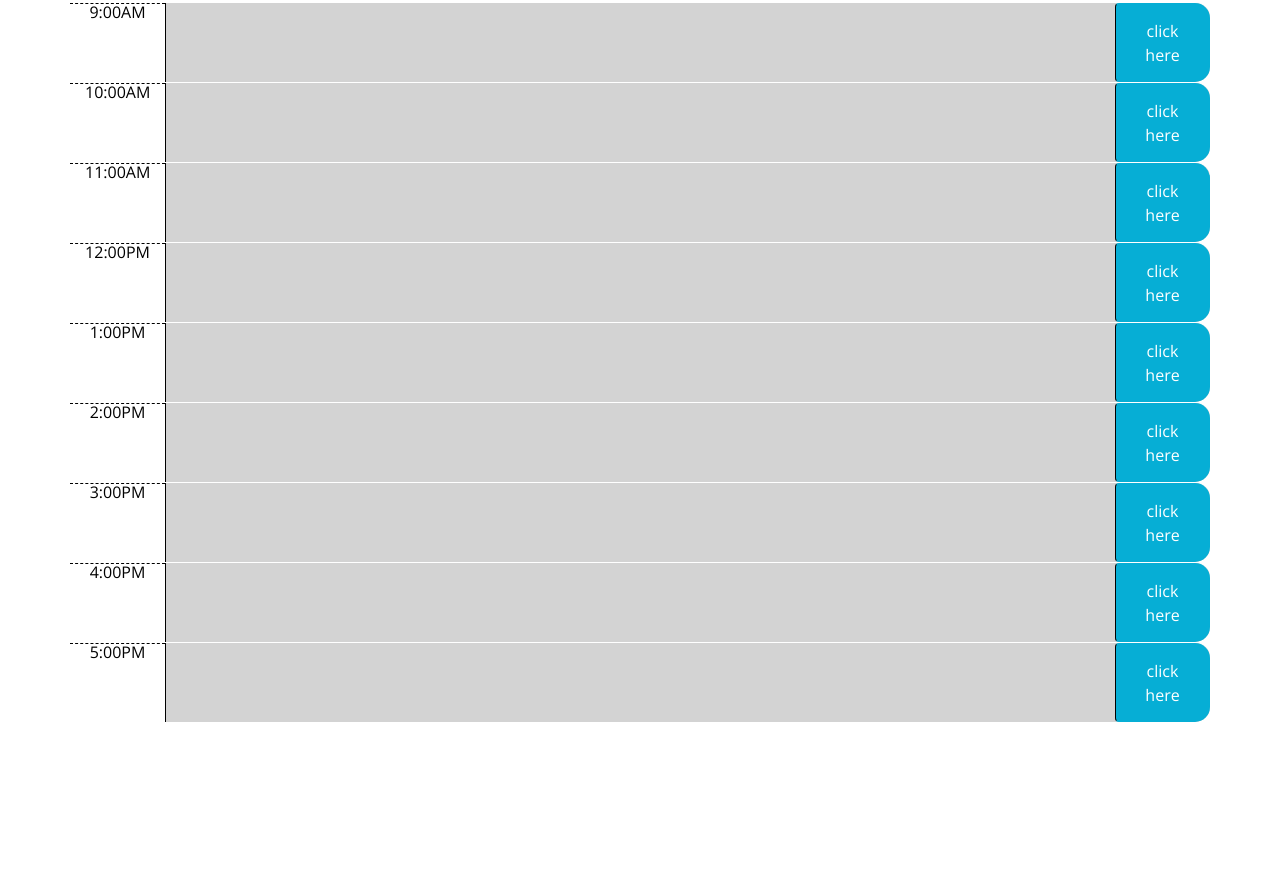
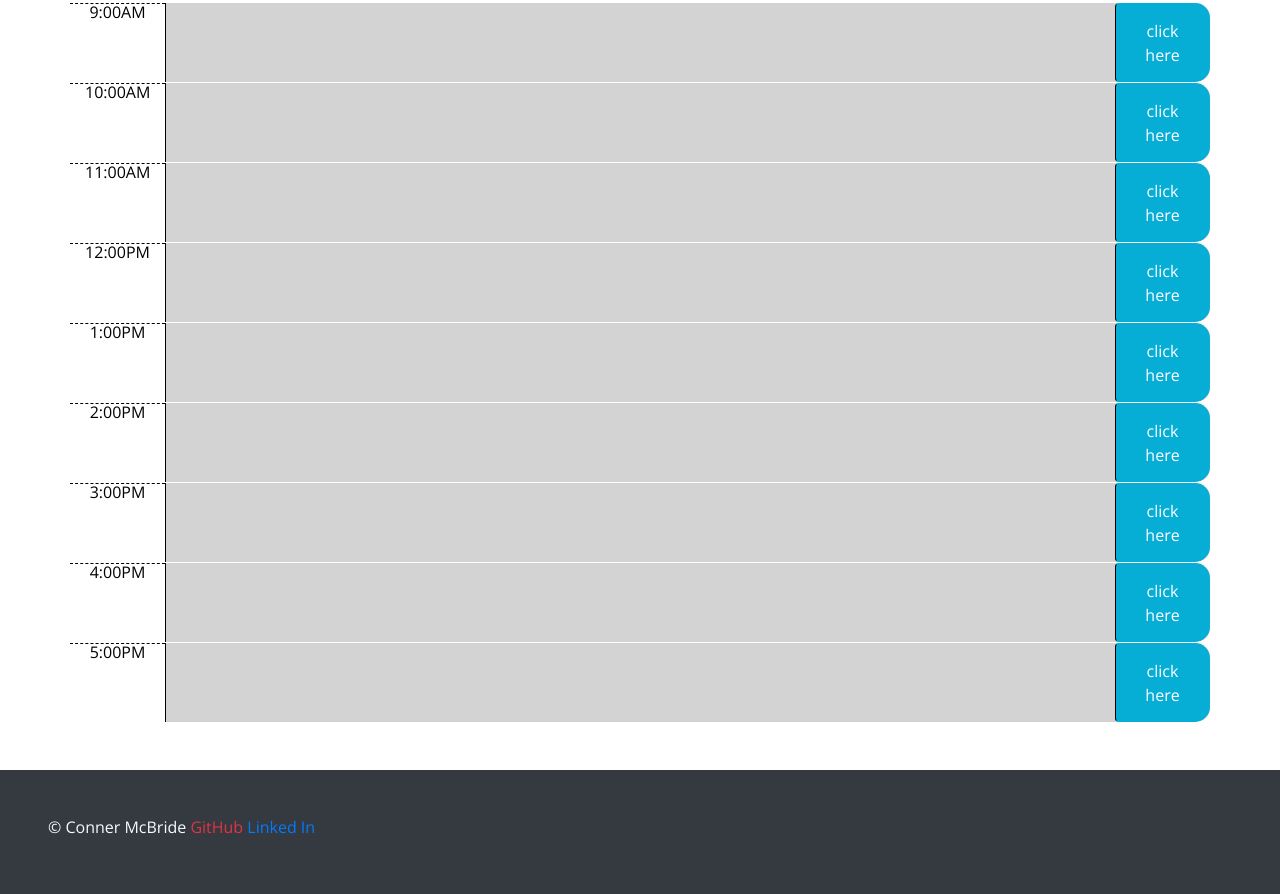
Before and after one commit to CGMcBride/Conner-s-Work-Day-Scheduler, a plain HTML site: page index.html in a window 1280 px wide. Shown: the part 334-1228 px from the top of the page. Before the commit the page ends 1056 px from the top, so only its background shows below. Drawn offline with nearby package versions, Linux system fonts and the light colour scheme.

Commit message:
added linkined in and github to footer

```diff
--- a/index.html
+++ b/index.html
@@ -70,6 +70,12 @@
 
     </div>
 
+    <footer class="mt-5 bg-dark text-light p-5 ">
+        <h6>&copy; Conner McBride <a href="#" target="_blank" class="text-danger">GitHub</a> <a href="#"
+                target="_blank">Linked In</a></h6>
+
+    </footer>
+
     <script src="https://code.jquery.com/jquery-3.4.1.min.js"></script>
 
     <script src="https://cdnjs.cloudflare.com/ajax/libs/moment.js/2.24.0/moment.min.js"></script>
--- a/script.js
+++ b/script.js
@@ -32,13 +32,13 @@ for (let i = 0; i < time.length; i++) {
 	// line 29 for was created to refence time and the lenght of the array
 	if (currentHour < time[i]) {
 		console.log(currentHour);
-
+		// calling id through the for loop number so if the number is 9 the id is 9
 		$("#" + time[i])
 			.removeClass("present")
 			.addClass("future");
 	} else if (currentHour > time[i]) {
 		console.log(currentHour);
-
+		// calling id through the for loop number so if the number is 9 the id is 9, if the current time is less than the current hour then you change the id to get a different color
 		$("#" + time[i])
 			.removeClass("present")
 			.addClass("past");
```
